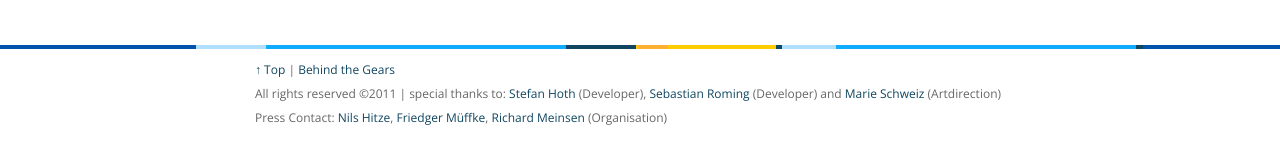
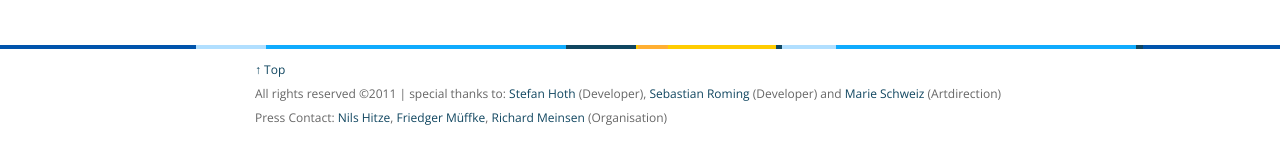
Before and after one commit to sebastianroming/GDD2011Berlin, a plain HTML site: page index.html in a window 1280 px wide. Shown: the part 2696-2847 px from the top of the page. Drawn offline with nearby package versions, Linux system fonts and the light colour scheme; some packages are replaced by stand-ins of ours; animation ran at ten frames a second.

Commit message:
fixed error in index

```diff
--- a/index.html
+++ b/index.html
@@ -226,16 +226,11 @@
 
 		<div id='gdd-footer-bar'></div>
 		<div id='gdd-footer' class='size-12'>
-			<a href='#top'>&uarr; Top</a> | <a href='behind.html'>Behind the Gears</a><br /><br />
+			<a href='#top'>&uarr; Top</a><br /><br />
 			All rights reserved &copy;2011 | special thanks to: <a href='http://www.stefanhoth.de'>Stefan Hoth</a> (Developer), <a href='http://www.sebastianroming.de'>Sebastian Roming</a> (Developer) and <a href='http://www.marie-schweiz.de'>Marie Schweiz</a> (Artdirection)<br /><br />
 			Press Contact: <a href='https://plus.google.com/113799277735885972934/'>Nils Hitze</a>, <a href='https://plus.google.com/107100127479392600261/'>Friedger Müffke</a>, <a href='https://plus.google.com/103167972505759924450/'>Richard Meinsen</a> (Organisation)
 		</div>
 		<script type='text/javascript' src='http://maps.google.com/maps/api/js?sensor=false'></script>
-
-		<!--<script type='text/javascript' src='./js/jquery.min.js'></script>
-		<script type='text/javascript' src='./js/Website.js'></script>
-		<script type='text/javascript' src='./js/ImageParticle.js'></script>
-		<script type='text/javascript' src='./js/GDD2011Berlin.js'></script>-->
 
 		<script type='text/javascript' src='./js/all.min.js'></script>
 		<script type='text/javascript'>
```
